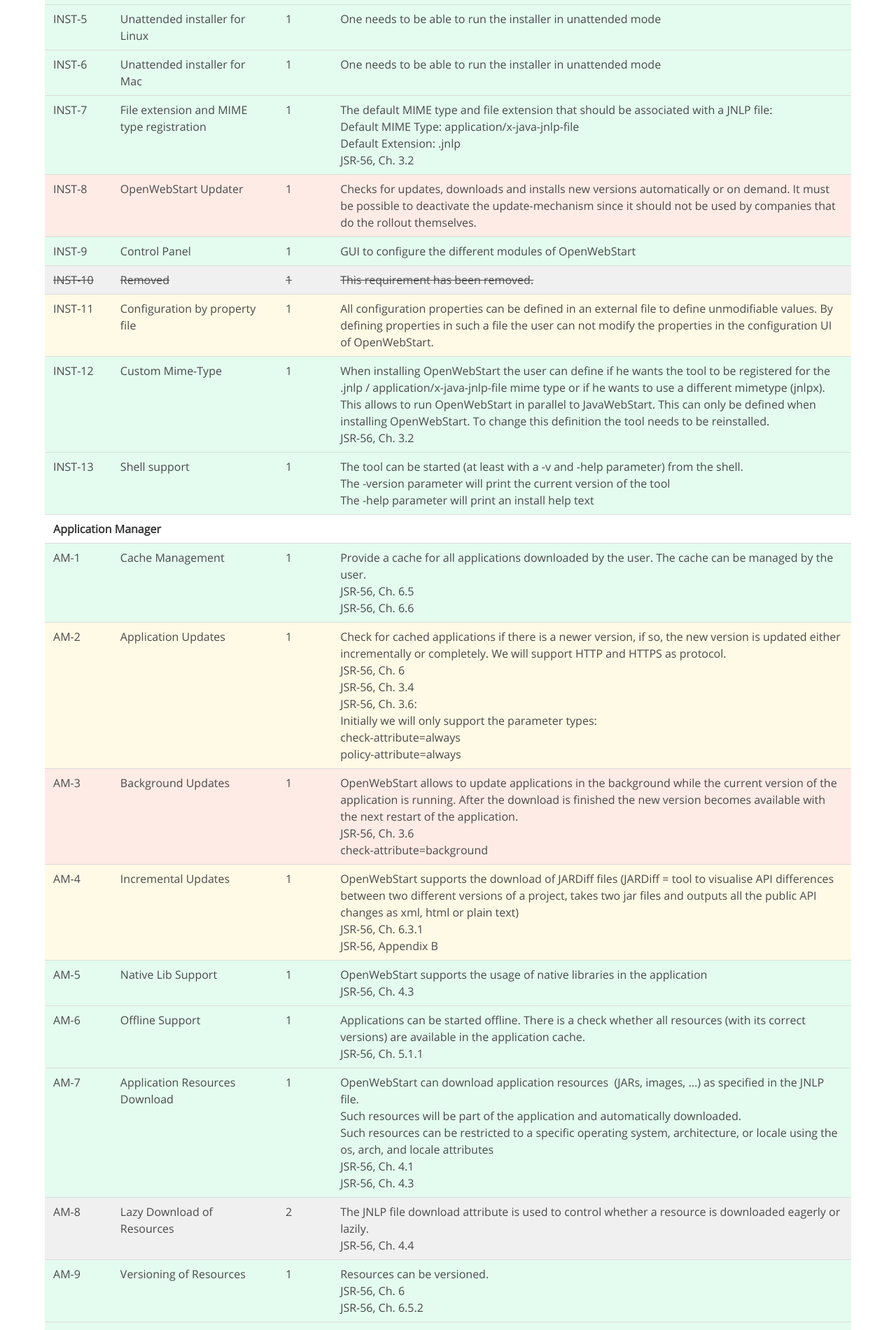
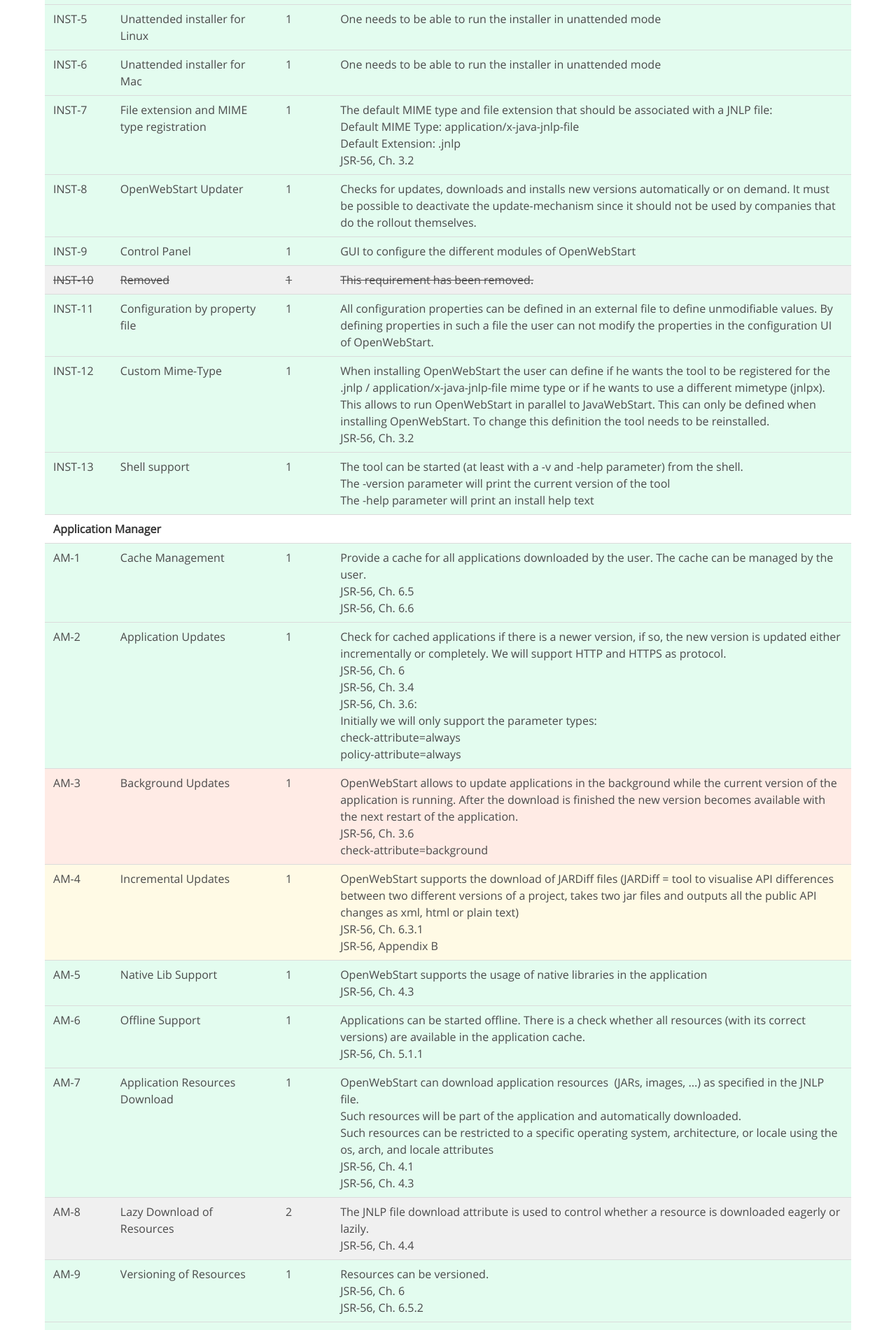
Before and after one commit to karakun/openwebstart-page, a Jekyll site: the page built from features.md, in a window 1280 px wide. Shown: the part 912-2813 px from the top of the page at 70% size. Built offline with Jekyll 4.4.1, drawn with Linux system fonts in a browser that asks for light colours; comment, search, counter and statistics services are not loaded.

Commit message:
udpate feature matrix for 0.5.0

```diff
--- a/features.md
+++ b/features.md
@@ -72,7 +72,7 @@
         JSR-56, Ch. 3.2
     </td>
 </tr>
-<tr class="feature-missing">
+<tr class="feature-done">
     <td>INST-8</td>
     <td>OpenWebStart Updater</td>
     <td>1</td>
@@ -92,7 +92,7 @@
     <td>1</td>
     <td>This requirement has been removed.</td>
 </tr>
-<tr class="feature-partially">
+<tr class="feature-done">
     <td>INST-11</td>
     <td>Configuration by property file</td>
     <td>1</td>
@@ -134,7 +134,7 @@
         JSR-56, Ch. 6.6
     </td>
 </tr>
-<tr class="feature-partially">
+<tr class="feature-done">
     <td>AM-2</td>
     <td>Application Updates</td>
     <td>1</td>
@@ -350,7 +350,7 @@
     <th colspan="4">JVM Manager</th>
 </tr>
 
-<tr class="feature-partially">
+<tr class="feature-done">
     <td>JM-1</td>
     <td>Version Management</td>
     <td>1</td>
@@ -500,7 +500,7 @@
     <td>1</td>
     <td>OpenWebStart allows to deactivate the signature check, e.g. for in-house applications.</td>
 </tr>
-<tr class="feature-missing">
+<tr class="feature-done">
     <td>SEC-7</td>
     <td>Server White List</td>
     <td>1</td>
```
